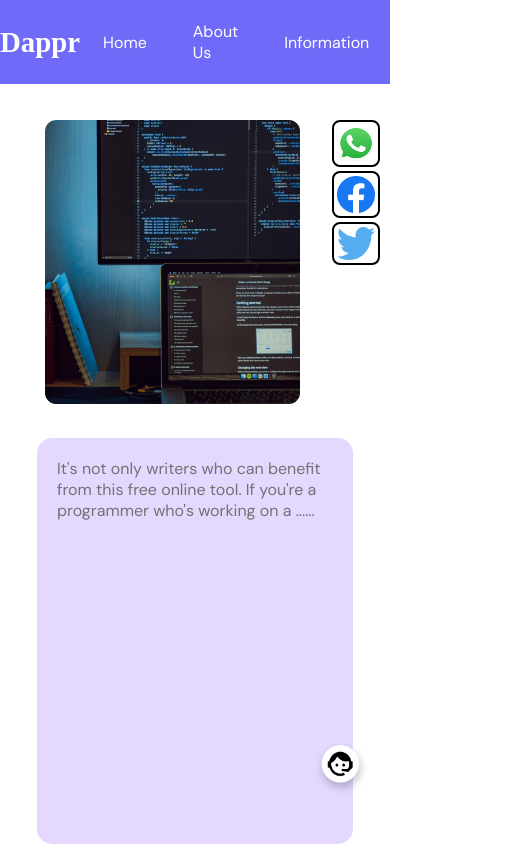
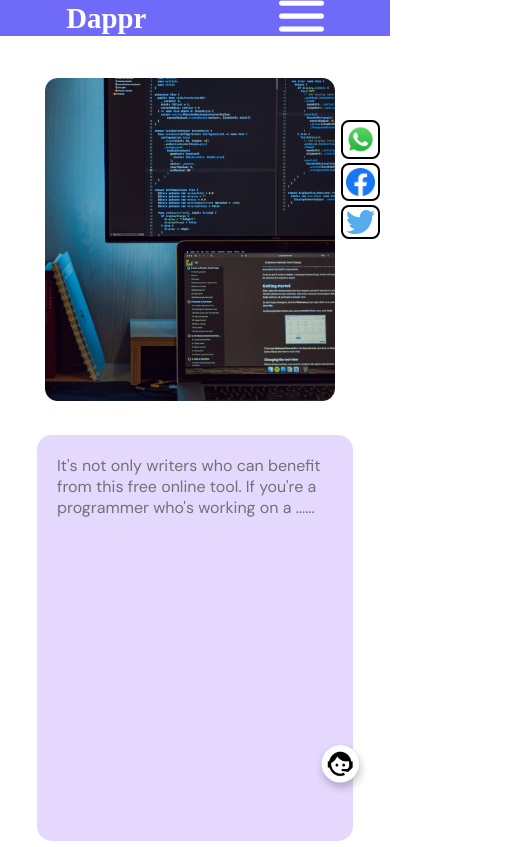
Before and after one commit to DipaS3/DapperProject, a plain HTML site: page index.html in a window 390 px wide. Shown: the top 847 px of the page, 523 px wide, since content can reach past the window. Drawn offline with Linux system fonts and the light colour scheme; a web font is replaced by a local one.

Commit message:
final changes

```diff
--- a/css/style.css
+++ b/css/style.css
@@ -15,23 +15,28 @@ body {
 }
 .navbar {
   display: flex;
+  flex-wrap: wrap;
   align-items: center;
-  /* position: relative; */
-  width: 100vw;
   background-color: #6f6af7;
-  height: 10vh;
+  width: 100%;
   position: fixed;
   justify-content: space-around;
   box-sizing: border-box;
   top: 0px;
   margin: auto;
+  height: auto;
 }
 
-.navbar ul {
+#img1{
+  height: 20%;
+  width: auto;
+}
+
+.flex-list{
   display: flex;
+  flex-direction: row;
 }
 .navbar ul li {
-  display: flex;
   list-style-type: none;
   margin: 11px 11px;
   font-size: 1.3rem;
@@ -119,7 +124,7 @@ input[type="text"] {
   align-items: center;
   margin-left: auto;
   margin-right: auto;
-  margin-top: 120px;
+  margin-top: 10%;
   margin-bottom: 90px;
 }
 
@@ -140,6 +145,7 @@ input[type="text"] {
 }
 .middle-flex {
   display: flex;
+  flex-wrap: wrap;
   width: 90vw;
   top: 5px;
   justify-content: space-around;
@@ -252,8 +258,13 @@ input[type="text"] {
     font-size: 1.8rem;
   }
 
+  .flex-list{
+    display: none;
+  }
+
   .social {
-    width: 48px;
+    width: 10%;
+    height: auto;
   }
 
   .social img {
@@ -266,11 +277,12 @@ input[type="text"] {
 
   .flexitem {
     flex-direction: column;
+    margin-top:20%;
     align-items: center;
   }
 
   .left-flex-img {
-    width: 80%;
+    width: 90%;
     height: auto;
   }
 
--- a/index.html
+++ b/index.html
@@ -33,7 +33,7 @@
     <div class="navbar">
       <h1 class="dappr">Dappr</h1>
 
-      <ul>
+      <ul class="flex-list">
         <li class="item">Home</li>
         <li class="item">About Us</li>
         <li class="item">Information</li>
@@ -109,16 +109,20 @@
       <div class="last-right-flex">
         <p class="area"><strong>Your Information</strong></p>
         <p class="spantext">
-          <strong>Name</strong> <span>:</span>   <span class="text-info"> Atul Singhal</span>
+          <strong>Name</strong> <span>:</span>
+          <span class="text-info"> Atul Singhal</span>
         </p>
         <p class="spantext">
-          <strong>Email</strong> <span>:</span>  <span class="text-info"> atul@gmail.com</span>
+          <strong>Email</strong> <span>:</span>
+          <span class="text-info"> atul@gmail.com</span>
         </p>
         <p class="spantext">
-          <strong>Phone</strong> <span>:</span>  <span class="text-info"> +91 8131524888</span>
+          <strong>Phone</strong> <span>:</span>
+          <span class="text-info"> +91 8131524888</span>
         </p>
         <p class="spantext">
-          <strong>Marks</strong> <span>:</span>  <span class="text-info"> 500.00</span>
+          <strong>Marks</strong> <span>:</span>
+          <span class="text-info"> 500.00</span>
         </p>
         <button class="nextbutton">
           Next <i class="fa fa-long-arrow-right" aria-hidden="true"></i>
```
